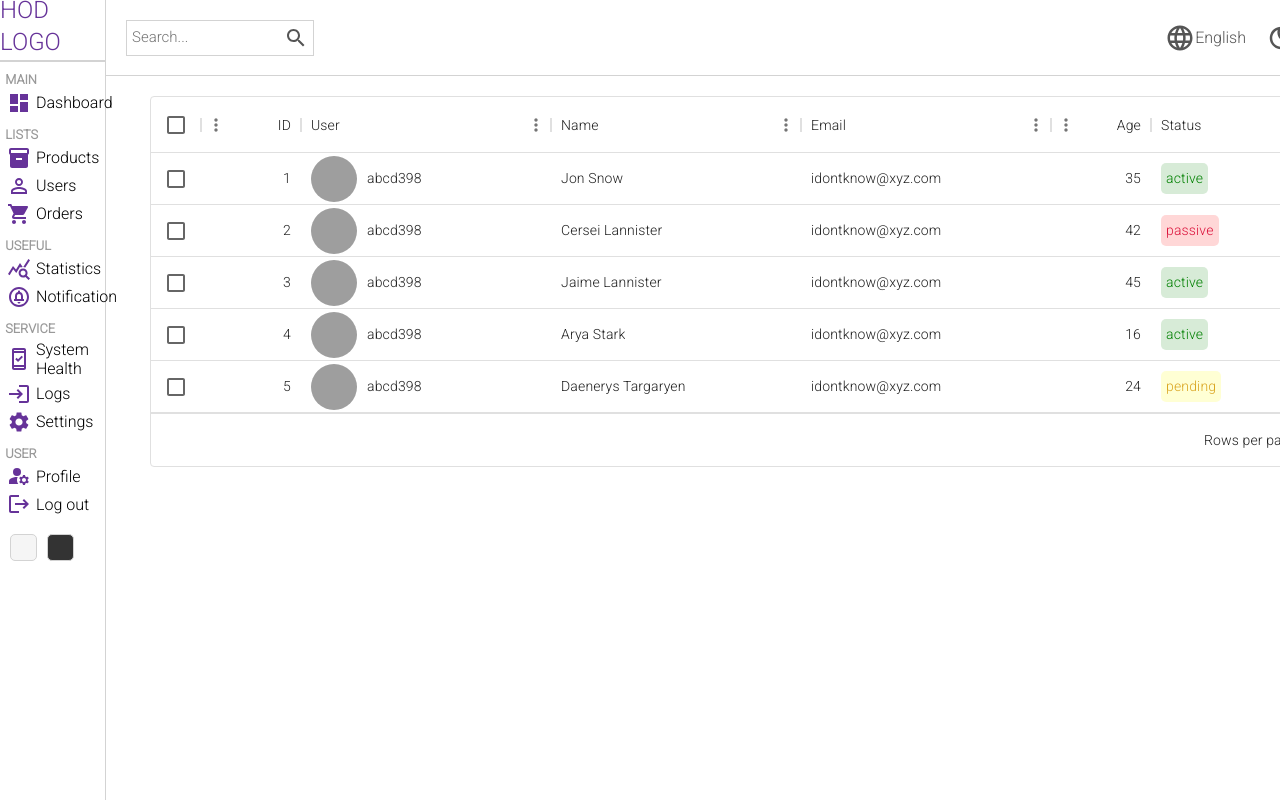
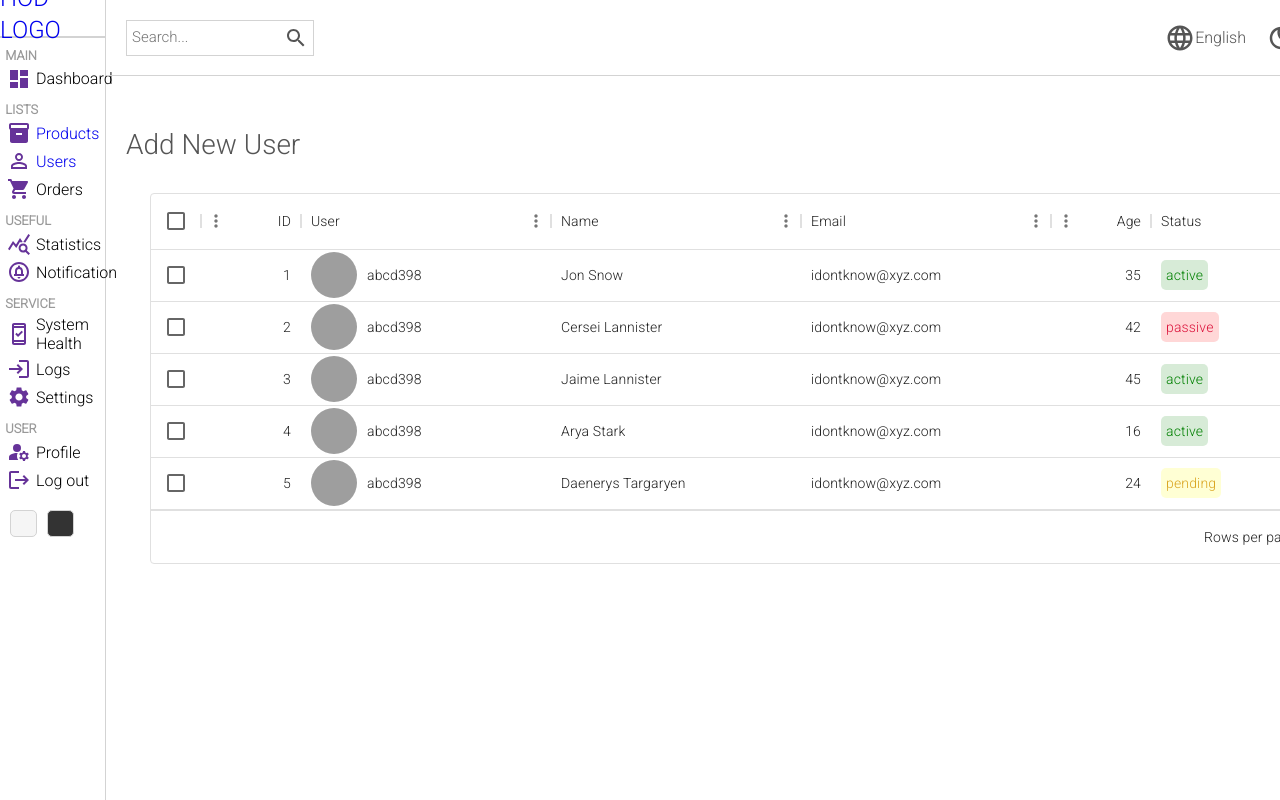
Before and after one commit to iamsubha16/HOD-Admin-Dashboard, a React (Vite) app: page /users in a window 1280 px wide. Shown: the top 800 px of the page. Built offline with nearby package versions, Linux system fonts and the light colour scheme; grey boxes are pictures that could not be loaded.

Commit message:
added links to sidebar

```diff
--- a/src/Components/Datatable/Datatable.jsx
+++ b/src/Components/Datatable/Datatable.jsx
@@ -9,6 +9,7 @@ import { userColumns } from '../../datasheet';
 
 import "./datatable.scss"
 import { Container } from '@mui/material';
+import { Link } from 'react-router-dom';
 
 function Datatable() {
     const actionCol = [
@@ -20,9 +21,11 @@ function Datatable() {
             renderCell: () => {
                 return (
                     <div className="cellAction">
-                        <div className="viewButton">
-                            <Button variant="outlined">View</Button>
-                        </div>
+                        <Link to="/users/test" style={{ textDecoration: "none" }}>
+                            <div className="viewButton">
+                                <Button variant="outlined">View</Button>
+                            </div>
+                        </Link>
                         <div className="deleteButton">
                             <Button variant="outlined" color="error">
                                 Delete
@@ -35,6 +38,14 @@ function Datatable() {
     ];
     return (
         <div className='datatable'>
+            <div className="dataTableTitle">
+                Add New User
+                <Link to="/users/new" className='addUser'>
+                    <Button variant="contained" color="success">
+                        Add User
+                    </Button>
+                </Link>
+            </div>
             <Container maxWidth="xl">
                 <DataGrid
                     rows={userRows}
--- a/src/Components/Datatable/datatable.scss
+++ b/src/Components/Datatable/datatable.scss
@@ -1,5 +1,15 @@
 .datatable {
     padding: 20px;
+
+    .dataTableTitle {
+        width: 100%;
+        display: flex;
+        align-items: center;
+        justify-content: space-between;
+        color: #555;
+        font-size: 28px;
+        padding: 30px 0;
+    }
 }
 
 .cellWithImage {
--- a/src/Components/Sidebar/Sidebar.jsx
+++ b/src/Components/Sidebar/Sidebar.jsx
@@ -1,4 +1,5 @@
 import React from 'react'
+import { Link } from 'react-router-dom';
 
 import Typography from '@mui/material/Typography';
 
@@ -20,11 +21,13 @@ function Sidebar() {
     return (
         <div className='sidebar'>
             <div className="top">
+                <Link to="/" style={{ textDecoration: "none" }}>
                     <div className="logo">
                         <Typography variant="h5" gutterBottom sx={{ cursor: 'pointer' }}>
                             HOD LOGO
                         </Typography>
                     </div>
+                </Link>
             </div>
             <hr />
             <div className="center">
@@ -35,14 +38,18 @@ function Sidebar() {
                         <span>Dashboard</span>
                     </li>
                     <p className="title">LISTS</p>
+                    <Link to="/products" style={{ textDecoration: "none" }}>
                         <li>
                             <Inventory2Icon className="icon" />
                             <span>Products</span>
                         </li>
+                    </Link>
+                    <Link to="/users" style={{ textDecoration: "none" }}>
                         <li>
                             <PersonOutlineOutlinedIcon className="icon" />
                             <span>Users</span>
                         </li>
+                    </Link>
                     <li>
                         <ShoppingCartIcon className="icon" />
                         <span>Orders</span>
--- a/src/Components/Sidebar/sidebar.scss
+++ b/src/Components/Sidebar/sidebar.scss
@@ -5,12 +5,11 @@
     background-color: white;
 
     .top{
-        height: 7.5%;
+        height: 4.45%;
         display: flex;
         align-items: center;
         justify-content: center;
         color: rebeccapurple;
-        font-weight: bold !important;
     }
 
     .center {
```
Lines whose indentation alone changed are shown as unchanged.
